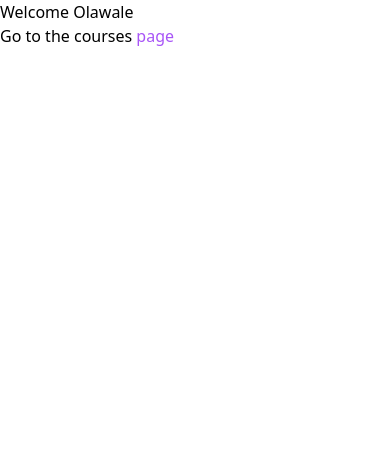
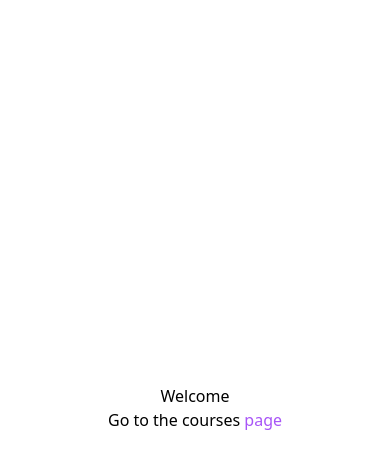
Before and after one commit to WaleBnji/next-acme-app, a Next.js app: page / in a window 390 px wide. Shown: the top 468 px of the page. Built offline with nearby package versions, Linux system fonts and the light colour scheme.

Commit message:
latest commit

```diff
--- a/app/dashboard/layout.tsx
+++ b/app/dashboard/layout.tsx
@@ -21,7 +21,7 @@ export default function Layout({ children }: { children: React.ReactNode }) {
       <MobileNav />
 
       <div className="flex w-full items-start">
-        <div className="borer hidden h-screen w-[30%] max-w-[350px] border-red-500 md:block">
+        <div className=" hidden h-screen w-[30%] max-w-[350px] border-red-500 md:block">
           <SideNav />
         </div>
 
--- a/app/dashboard/page.tsx
+++ b/app/dashboard/page.tsx
@@ -1,12 +1,14 @@
 'use client';
 import { useRouter } from 'next/navigation';
 import React from 'react';
+import { useApp } from '../context/courseContext';
 
 const Dashboard = () => {
+  const { userData } = useApp();
   const navigate = useRouter();
   return (
-    <div>
-      <h1>Welcome Olawale</h1>
+    <div className="flex flex-col items-center justify-center py-96">
+      <h1>Welcome {userData?.firstName}</h1>
       <p>
         Go to the courses{' '}
         <button
--- a/app/ui/sideNav.tsx
+++ b/app/ui/sideNav.tsx
@@ -20,13 +20,19 @@ const SideNav = () => {
   return (
     <>
       <div className=" h-full w-full bg-white pt-[8rem]">
-        <form action="">
+        {/* <form action="">
           <div className="relative mx-auto flex w-[80%] rounded-lg border">
             <input
               type="text"
               className="w-full border-0 outline-0 focus:outline-0  focus:outline-transparent"
               placeholder="Search"
             />
+          </div>
+        </form> */}
+        <form action="" className="mt-10 ">
+          <div className="relative mx-auto w-[80%] border border-gray-100">
+            <CiSearch className="absolute left-2 top-3 mr-2" />
+            <input type="text" className=" w-full pl-7" placeholder="search" />
           </div>
         </form>
         <nav className="mt-10 flex flex-col px-6">
--- a/app/ui/signIn/page.tsx
+++ b/app/ui/signIn/page.tsx
@@ -1,8 +1,8 @@
 export default function SignIn() {
   return (
-    <div className="mt-10 py-20 pl-10">
+    <div className="mt-10 py-20 pl-10 ">
       <div className="mb-20 flex flex-col text-center">
-        <h1 className="text-3xl font-bold">Welcome Back</h1>
+        <h1 className="text-3xl font-bold text-red-500">Welcome Back</h1>
         <p> Welcome back! Please enter your details</p>
       </div>
       <form action="" className="ml-4 mt-10 w-full space-y-10">
```
